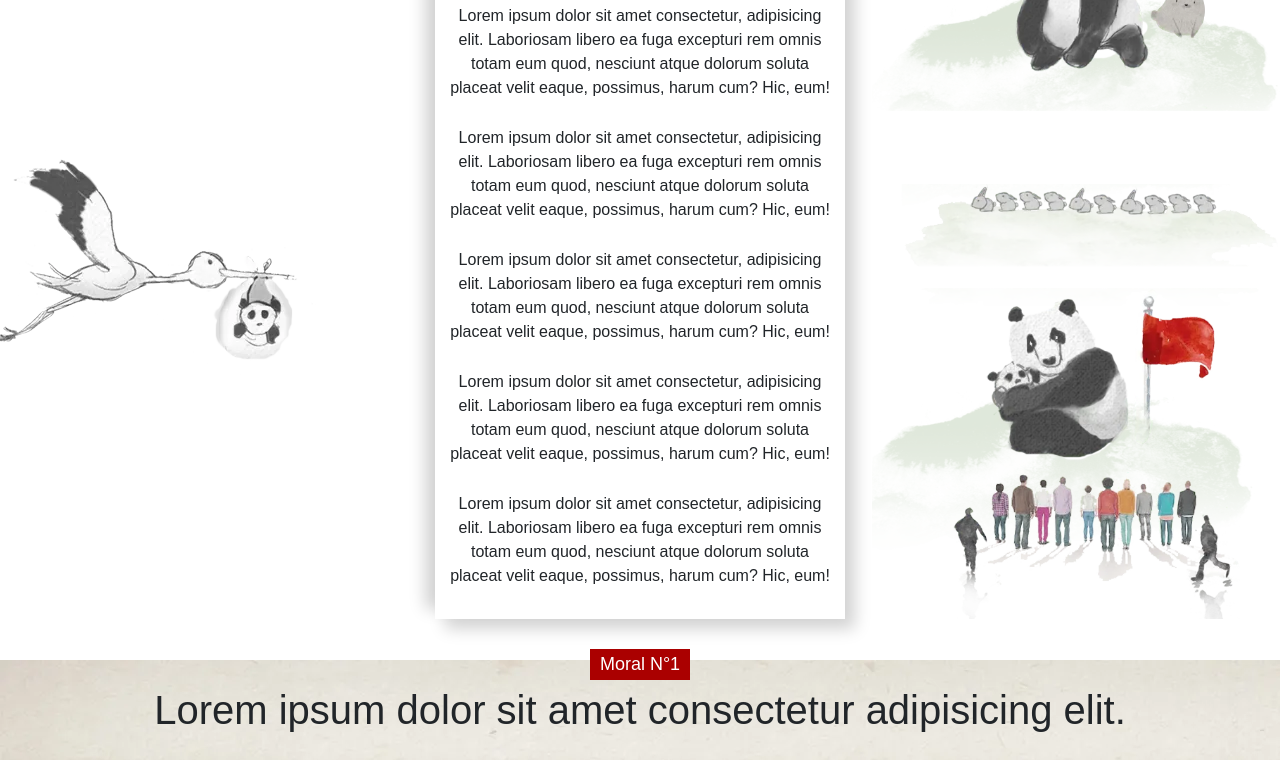
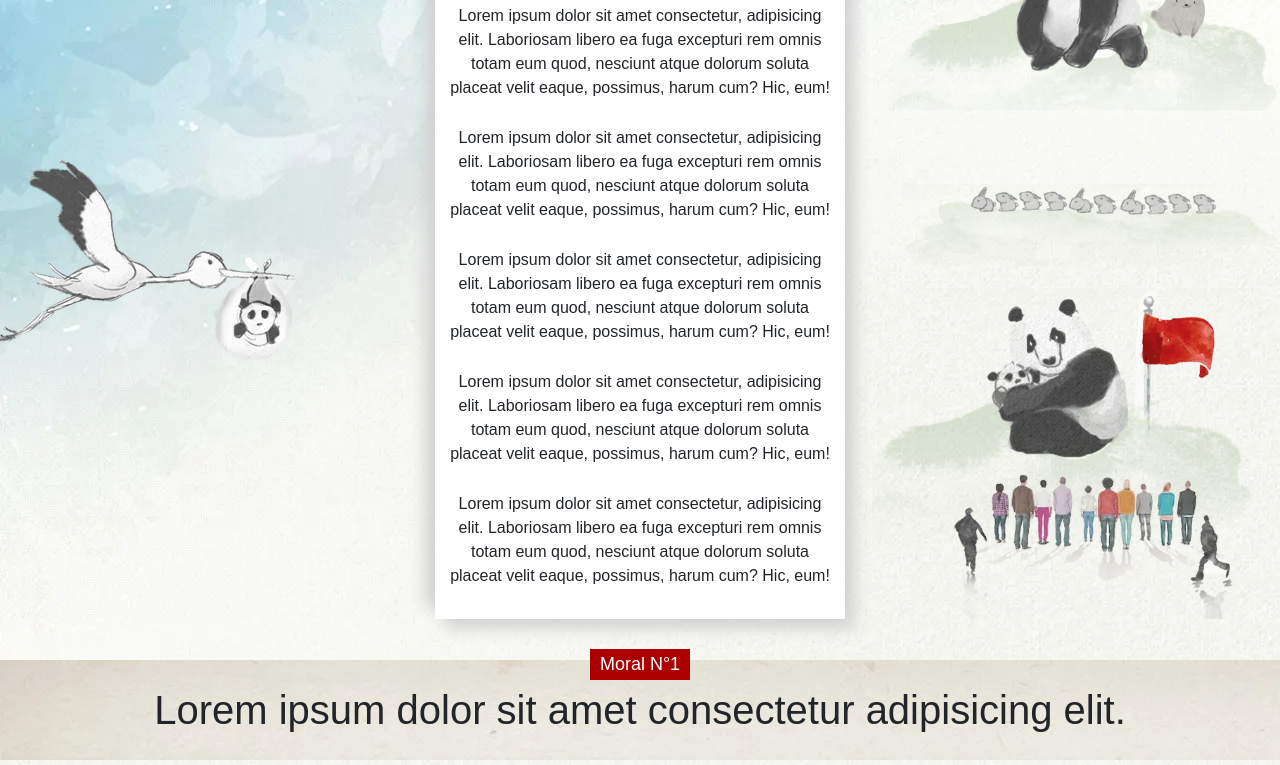
Before and after one commit to JeromePrevotat/JeromePrevotat.github.io, a plain HTML site: page index.html in a window 1280 px wide. Shown: the part 408-1173 px from the top of the page. Drawn offline with nearby package versions, Linux system fonts and the light colour scheme.

Commit message:
fix : 2nd pass on html

```diff
--- a/style.css
+++ b/style.css
@@ -3,7 +3,8 @@
 }
 
 body {
-    background: url("./img/fond-site.webp") no-repeat cover;
+    background-image: url("./img/fond-site.webp");
+    background: no-repeat cover;
 }
 
 img {
```
Also changed, not shown: index.html (+0 -2 lines).
